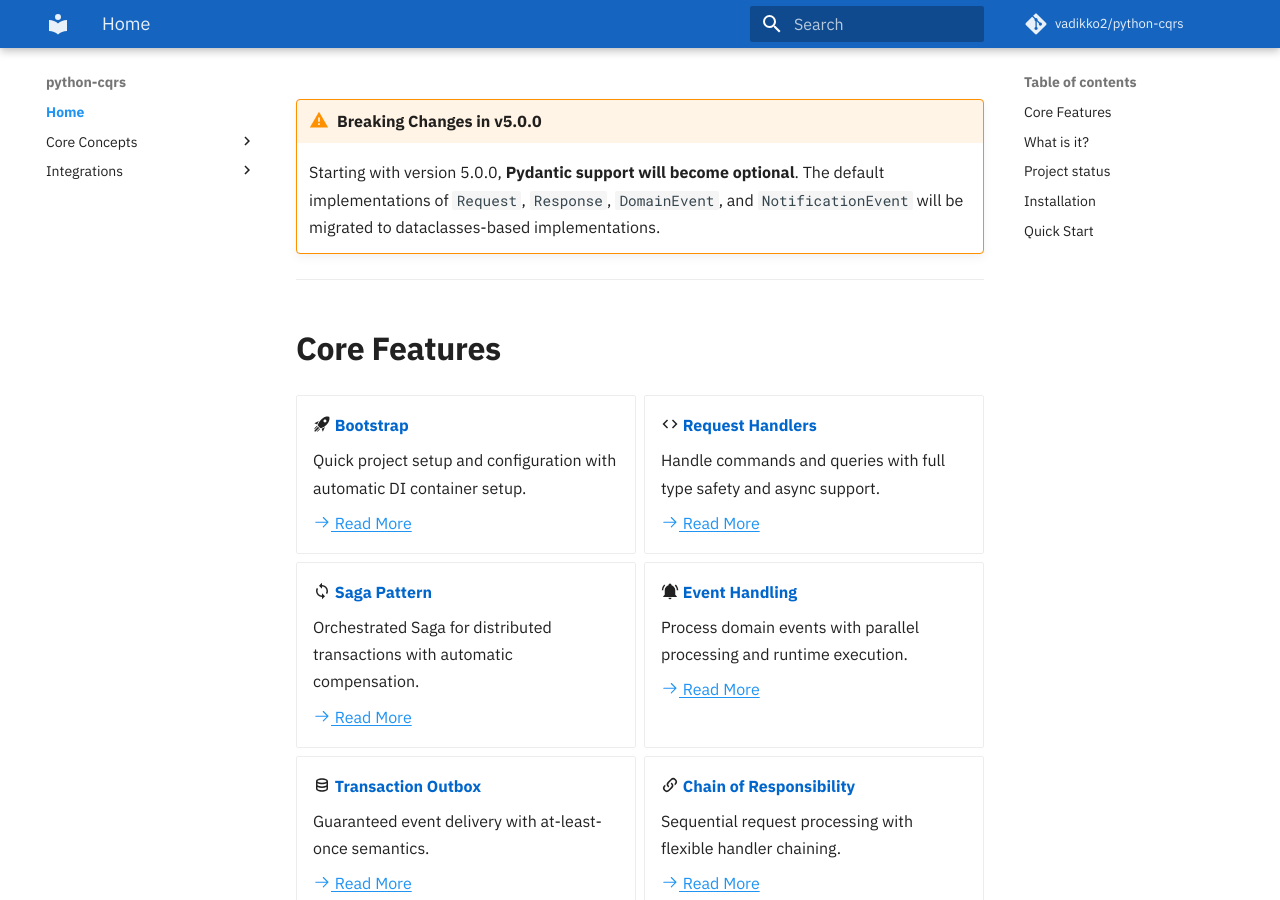
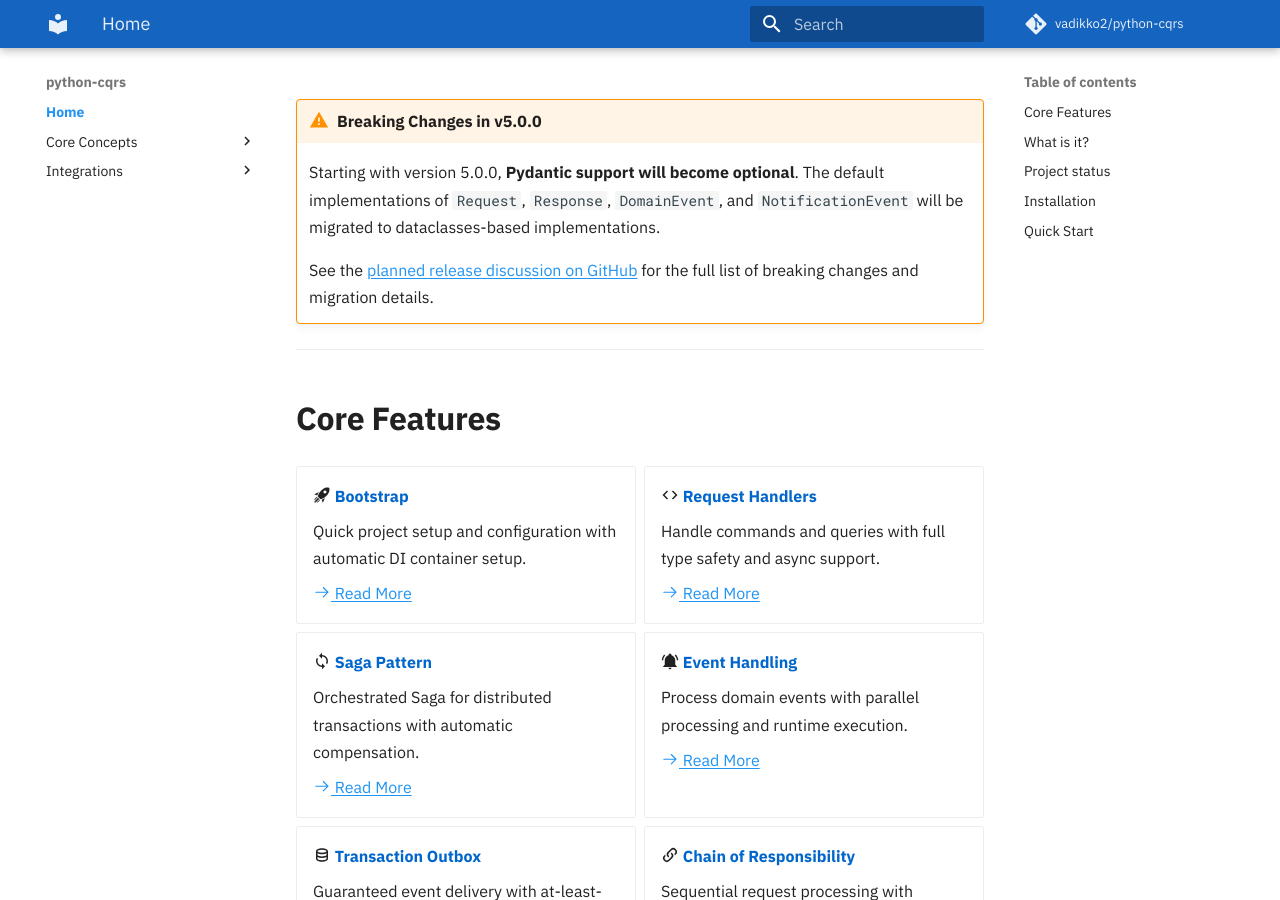
Before and after one commit to vadikko2/python-cqrs-mkdocs, an MkDocs documentation site: the page built from docs/index.md, in a window 1280 px wide and 900 px high, scrolled down 904 px. Built offline with MkDocs 1.6.1 and Material for MkDocs 9.7.7, drawn with Linux system fonts in a browser that asks for light colours; comment, search, counter and statistics services are not loaded.

Commit message:
Add descution reference

```diff
--- a/docs/index.md
+++ b/docs/index.md
@@ -27,6 +27,8 @@
 
 !!! warning "Breaking Changes in v5.0.0"
     Starting with version 5.0.0, **Pydantic support will become optional**. The default implementations of `Request`, `Response`, `DomainEvent`, and `NotificationEvent` will be migrated to dataclasses-based implementations.
+
+    See the [planned release discussion on GitHub](https://github.com/vadikko2/python-cqrs/discussions/57) for the full list of breaking changes and migration details.
 
 ---
 
```
